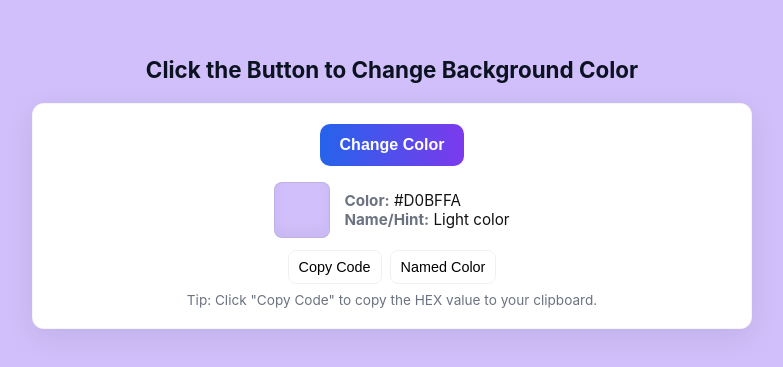
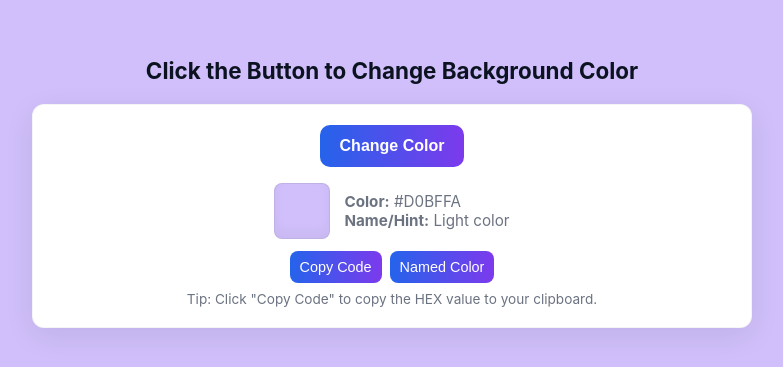
Before and after one commit to charanramagiri/Honeybee_Assignment, a plain HTML site: page task4-color-changer/index.html in a window 1280 px wide. Shown: the part 207-574 px from the top of the page, without its empty margins (248-1031 px from the left). Drawn offline with Linux system fonts and the light colour scheme.

Commit message:
done styling for buttons

```diff
--- a/task4-color-changer/script.js
+++ b/task4-color-changer/script.js
@@ -74,8 +74,10 @@ function applyColor(color) {
   // set readable text color for the UI
   const light = isLight(hex);
   const textColor = light ? '#111' : '#fff';
-  colorNameEl.style.color = textColor;
-  colorCodeEl.style.color = textColor;
+  // Do NOT override the color of the displayed value text (hex and name/hint).
+  // Clear any inline color previously set so these elements use their CSS-defined color.
+  colorNameEl.style.color = '';
+  colorCodeEl.style.color = '';
   colorSwatch.style.borderColor = light ? 'rgba(0,0,0,0.08)' : 'rgba(255,255,255,0.12)';
 
   // simple "name/hint" — if passed color is a named CSS color show name; else show hint
--- a/task4-color-changer/style.css
+++ b/task4-color-changer/style.css
@@ -75,13 +75,48 @@ h1{
 .actions{ display:flex; gap:8px; justify-content:center; margin-bottom:8px; }
 
 .small-btn{
-  background:transparent;
-  border:1px solid rgba(0,0,0,0.06);
+  background: #f3f4f6;
+  border: 1px solid rgba(0,0,0,0.06);
+  color: var(--accent);
   padding:8px 10px;
   border-radius:8px;
   cursor:pointer;
   font-size:0.9rem;
+  transition: background-color 150ms ease, transform 120ms ease, box-shadow 120ms ease;
+  min-width:88px;
 }
+.small-btn:hover{
+  background: #eef2ff;
+  transform: translateY(-2px);
+  box-shadow: 0 6px 18px rgba(2,6,23,0.06);
+}
+.small-btn:active{ transform: translateY(0); }
+.small-btn:focus{ outline:3px solid rgba(99,102,241,0.18); outline-offset:3px; }
+
+/* Slight visual variant for the "Named Color" button so it's more prominent */
+#random-named-btn{
+  background: linear-gradient(90deg,#2563eb,#7c3aed);
+  color: #fff;
+  border: none;
+}
+
+/* Make Copy button match the Named Color button visually */
+#copy-btn{
+  background: linear-gradient(90deg,#2563eb,#7c3aed);
+  color: #fff;
+  border: none;
+  border-radius:8px;
+  padding:8px 10px;
+  min-width:88px;
+}
+/* Hover/focus to match small-button behavior */
+#copy-btn:hover{
+  background: linear-gradient(90deg,#2b6ef0,#8a4ef0);
+  transform: translateY(-2px);
+  box-shadow: 0 6px 18px rgba(2,6,23,0.06);
+}
+#copy-btn:active{ transform: translateY(0); }
+#copy-btn:focus{ outline:3px solid rgba(99,102,241,0.18); outline-offset:3px; }
 .note{ margin:0; font-size:0.85rem; color:var(--muted); }
 
 @media (max-width:480px){
```
